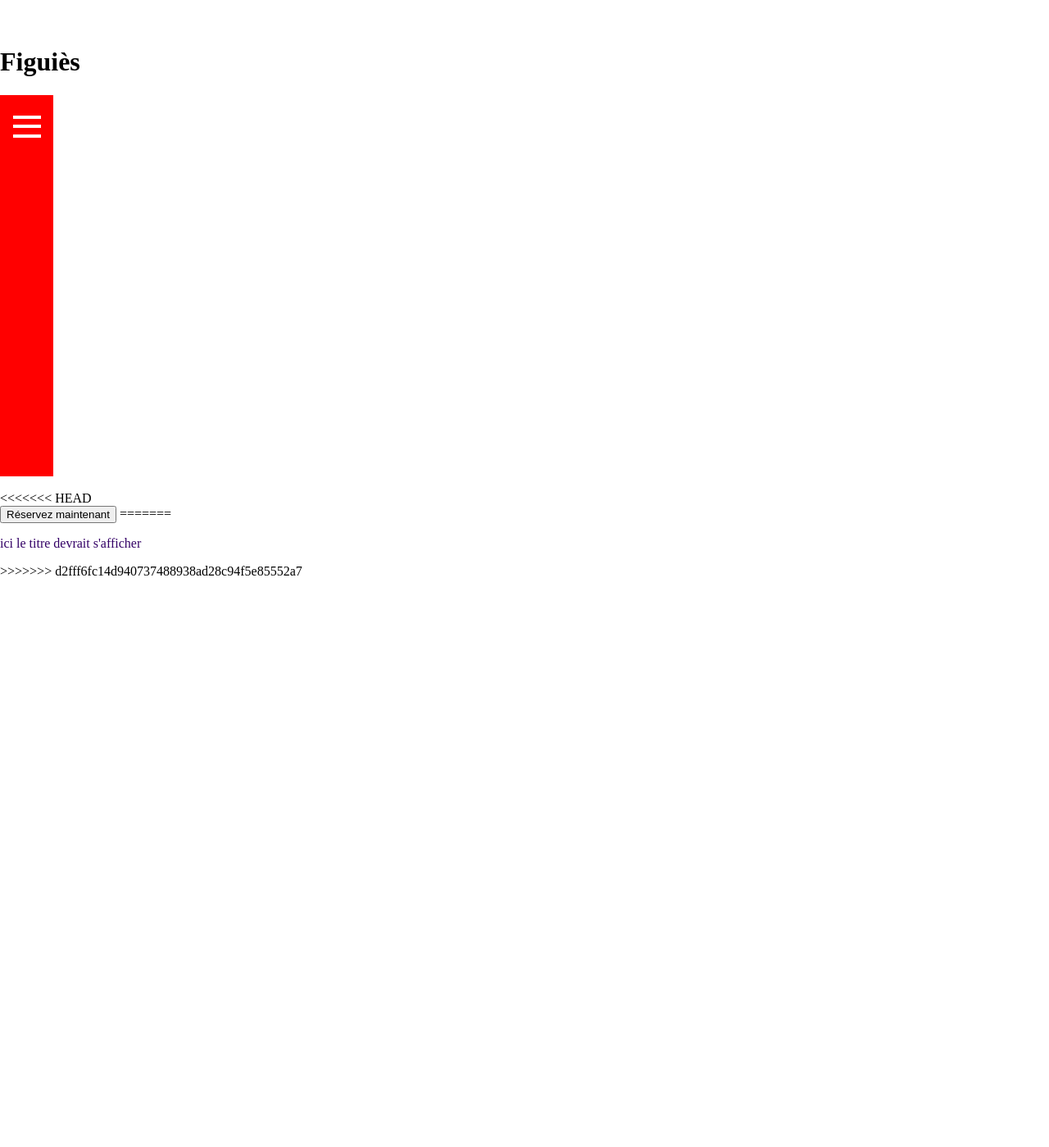
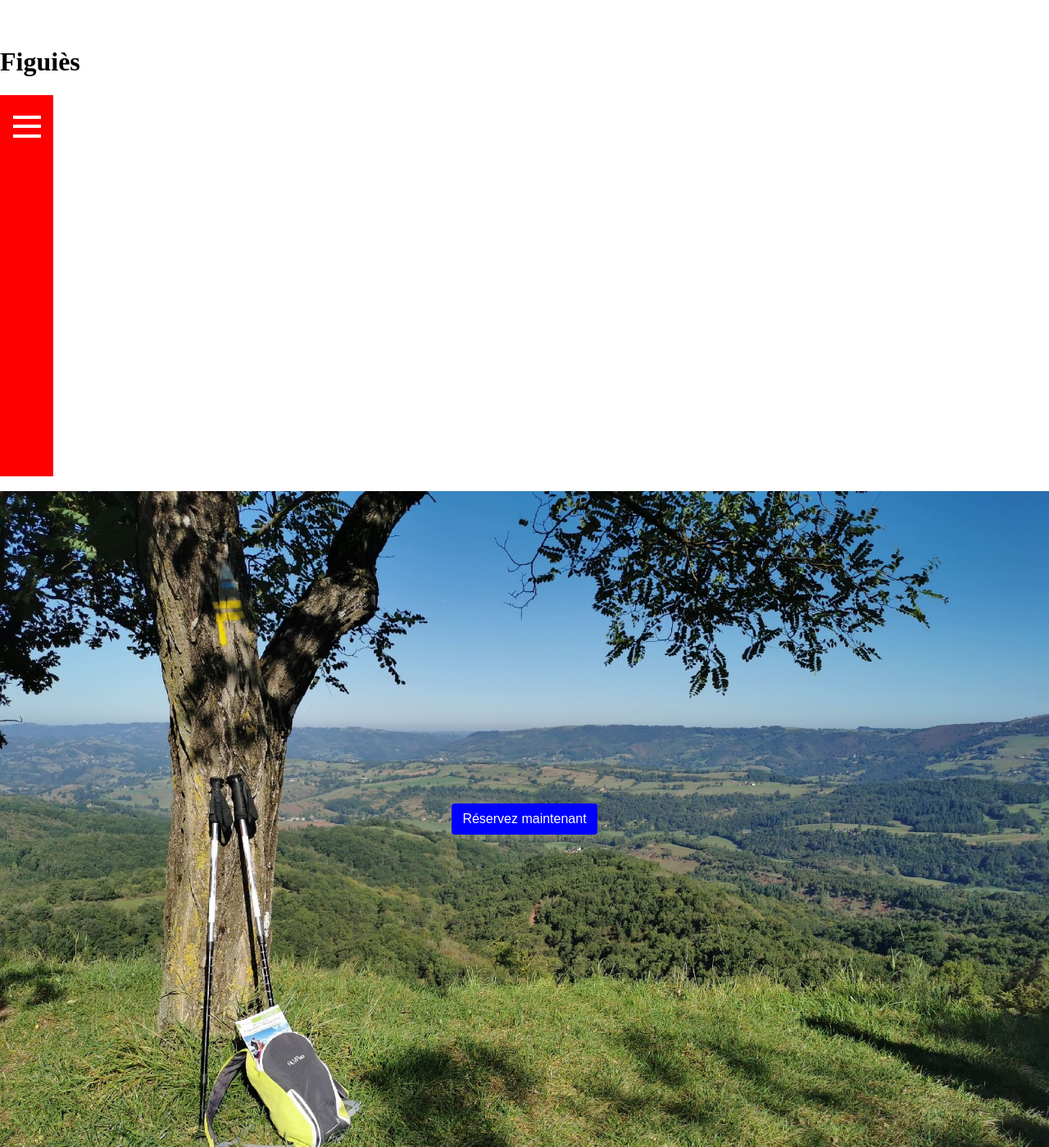
Before and after one commit to mateoisabey/ProjetWebGite, a PHP site: page / in a window 1280 px wide. Shown: the whole page at 82% size. Before the commit the page ends 702 px from the top, so only its background shows below. Run offline with PHP 8.4, Linux system fonts and the light colour scheme.

Commit message:
Add home first section

```diff
--- a/index.php
+++ b/index.php
@@ -46,16 +46,10 @@
         </nav>
 
     </header>
-<<<<<<< HEAD
     <section>
         <div class="section-background">
             <!-- Todo: change the link -->
             <button class="button" type="button" onclick="">Réservez maintenant</button>
-=======
-    <section class="section">
-        <div class="section.background">
-            <p>ici le titre devrait s'afficher</p>
->>>>>>> d2fff6fc14d940737488938ad28c94f5e85552a7
         </div>
     </section>
 
--- a/style/index.css
+++ b/style/index.css
@@ -68,7 +68,6 @@ label > span {
     display: none;
 }
 
-<<<<<<< HEAD
 .button {
     background-color: blue;
     color: white;
@@ -102,8 +101,6 @@ label > span {
     margin-left: 15px;
 }
 
-=======
->>>>>>> d2fff6fc14d940737488938ad28c94f5e85552a7
 #menu:checked ~ #wrap label > span {
     display: block;
     font-size: 48px;
@@ -114,7 +111,6 @@ label > span {
     display: none;
 }
 
-<<<<<<< HEAD
 .section-background {
     height: 100vh;
     background-size: 100% auto;
@@ -132,24 +128,4 @@ label > span {
 .section-constrast-component {
     height: 70vh;
     background-color: aqua;
-=======
-.section {
-    height: 40vh;
-
-    .background {
-        height: 100vh;
-        background-image: url("images/background-image.jpg");
-        display: flex;
-        align-items: center;
-        text-align: center;
-    }
-
-    .default-component {
-        background-color: blue;
-    }
-
-    .constrast-component {
-        background-color: aqua;
-    }
->>>>>>> d2fff6fc14d940737488938ad28c94f5e85552a7
 }
```
